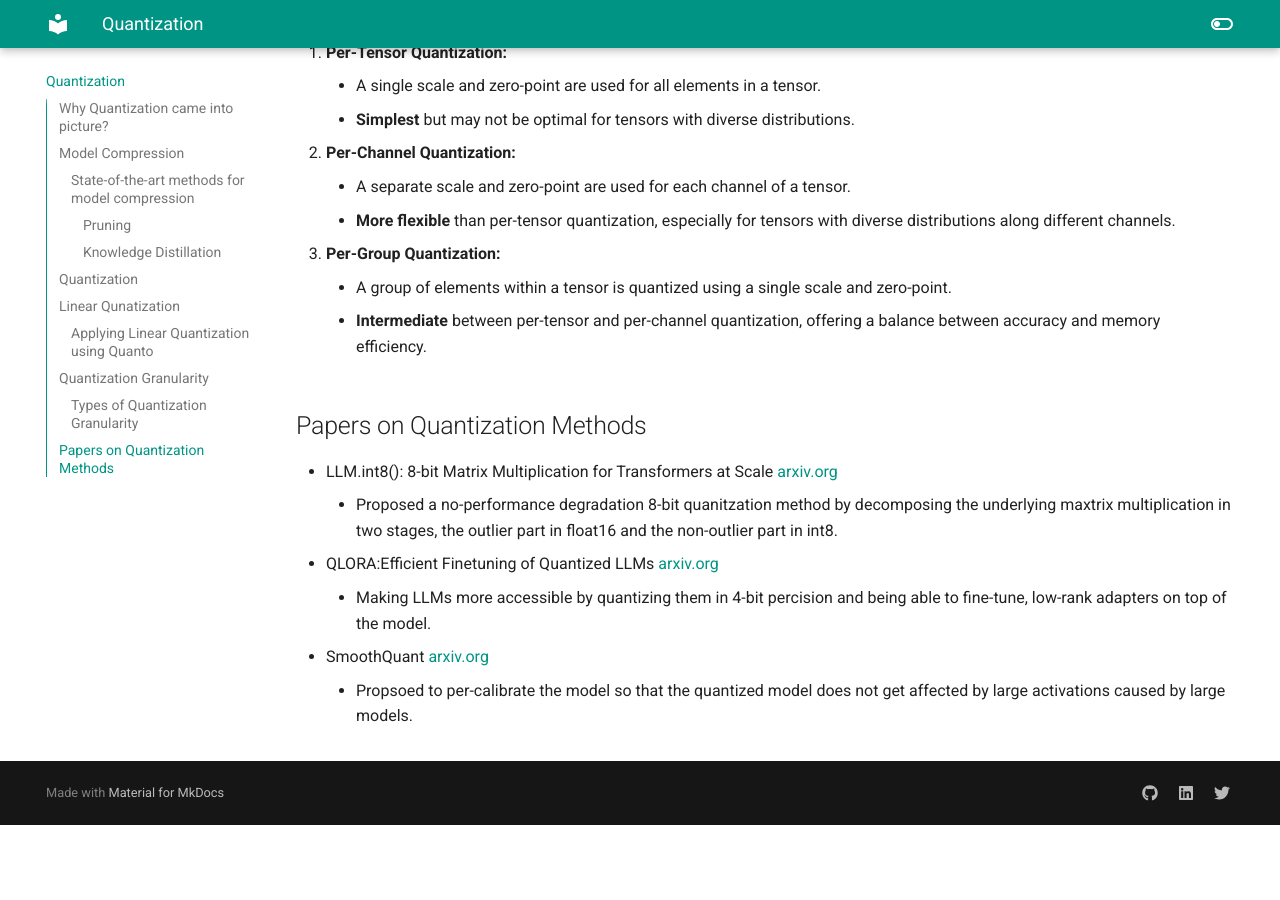
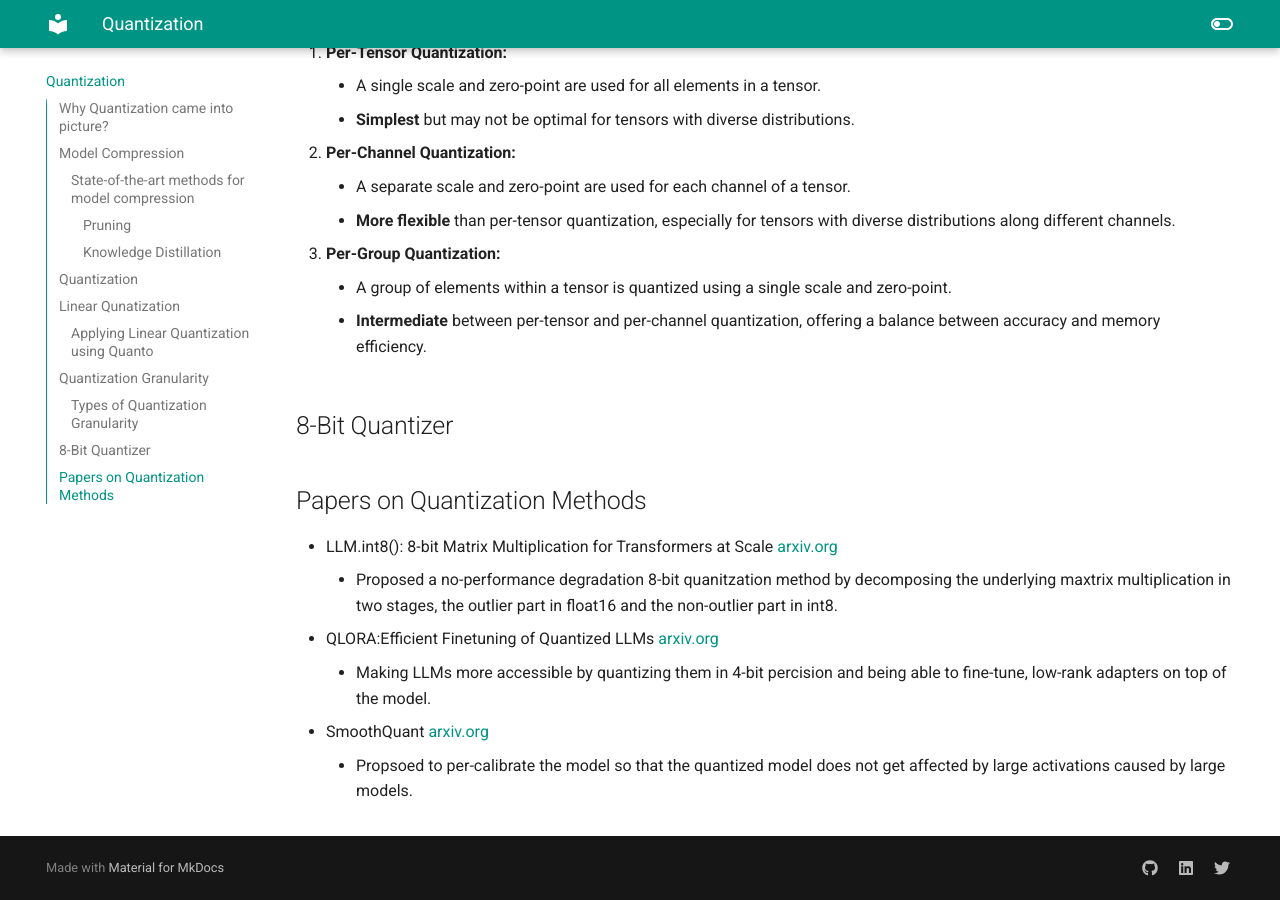
Before and after one commit to iamrajharshit/ProjectRakuten, an MkDocs documentation site: the page built from docs/Quantization.md, in a window 1280 px wide and 900 px high, scrolled down 1920 px. Built offline with MkDocs 1.6.1 and Material for MkDocs 9.7.7, drawn with Linux system fonts in a browser that asks for light colours; before the commit the page ends 2745 px from its top, so only the background shows below that.

Commit message:
updating quantization

```diff
--- a/docs/Quantization.md
+++ b/docs/Quantization.md
@@ -74,6 +74,8 @@ Quantization simply consists of repesenting model weights or activations in a lo
     - A group of elements within a tensor is quantized using a single scale and zero-point.
     - **Intermediate** between per-tensor and per-channel quantization, offering a balance between accuracy and memory efficiency.
 
+## 8-Bit Quantizer
+
 
 ## Papers on Quantization Methods
 - LLM.int8(): 8-bit Matrix Multiplication
```
